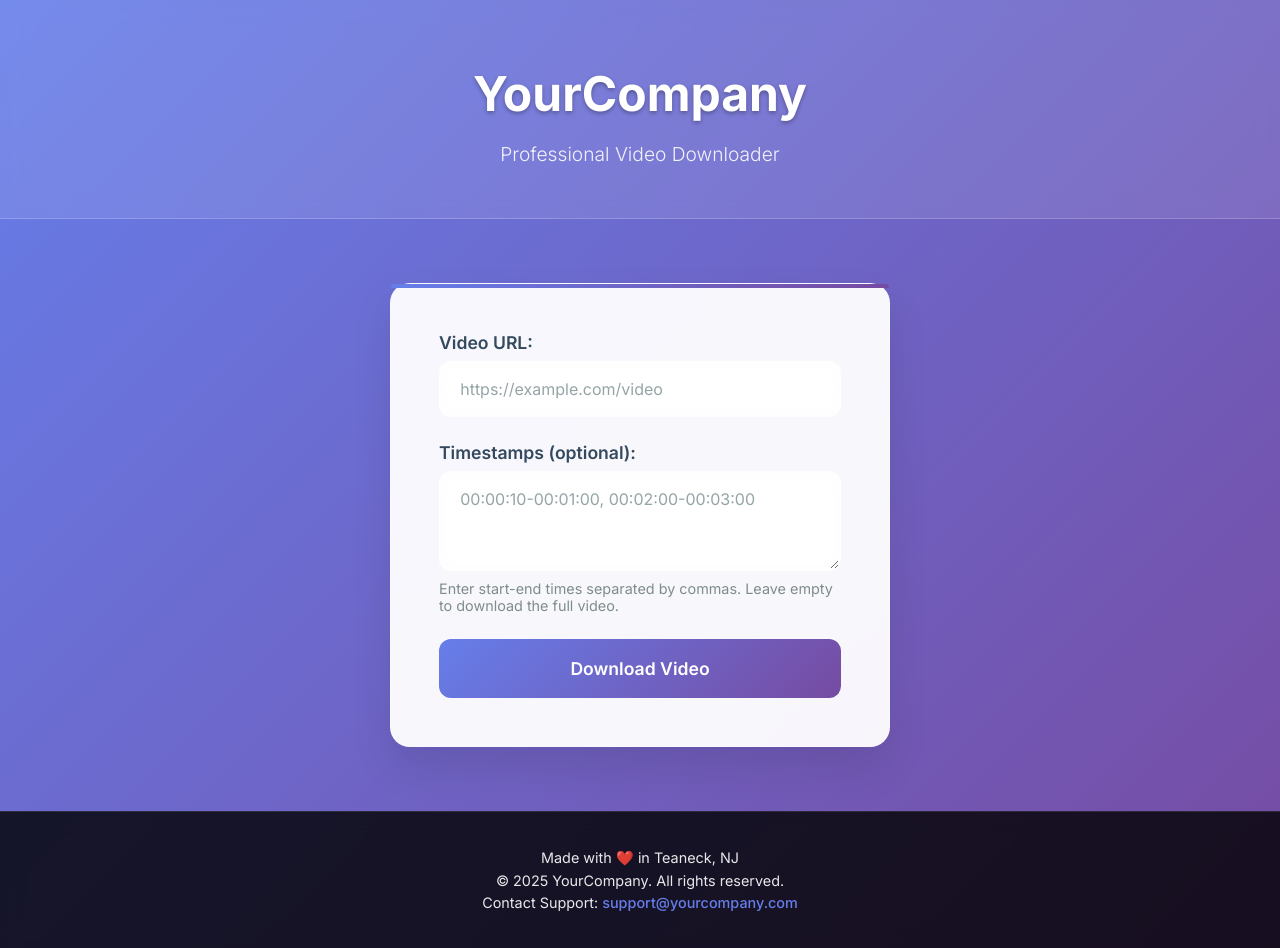
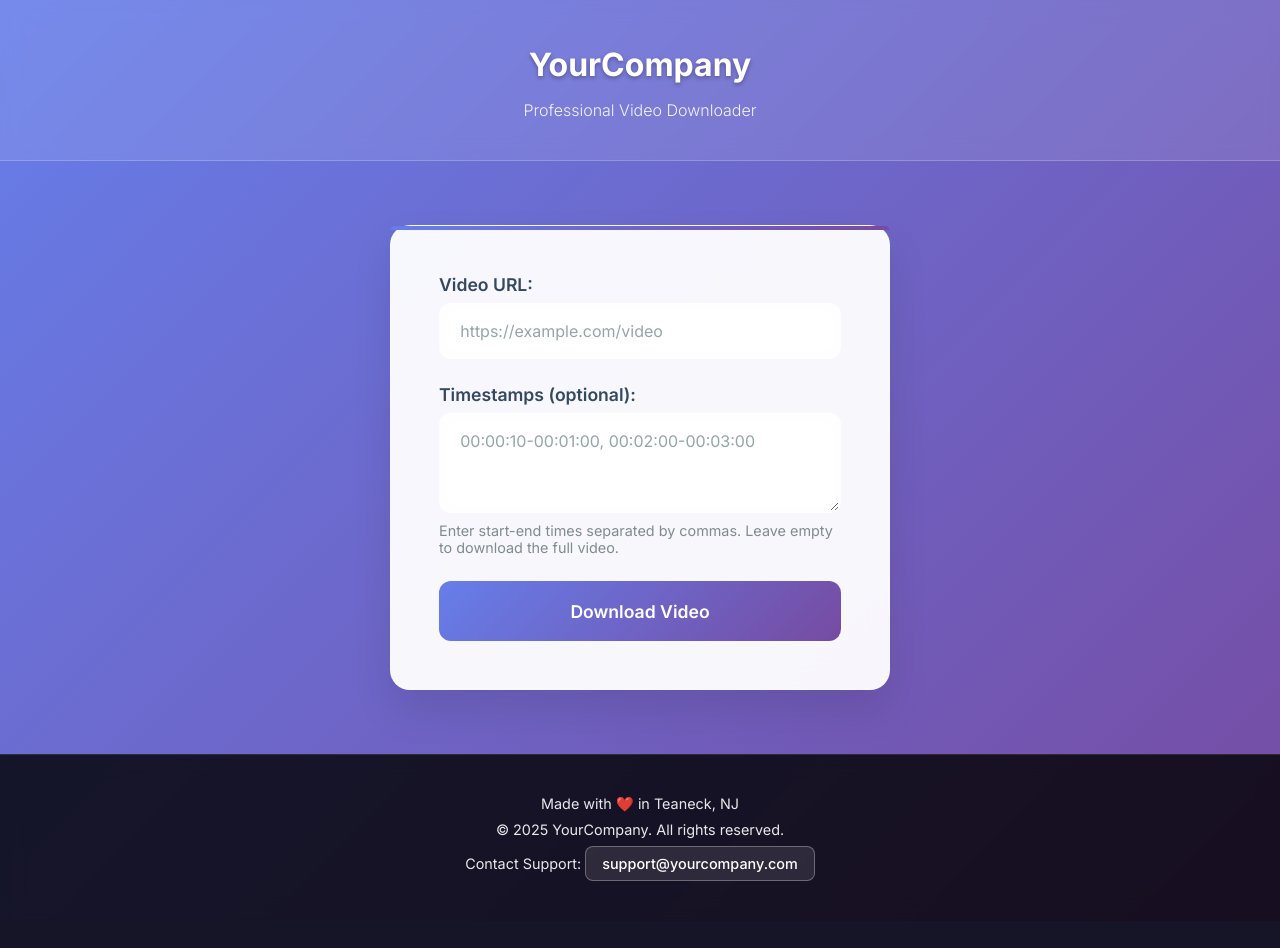
Before and after one commit to jacobrosenfeld/ytdlp-self-hosted, a Flask app: page / in a window 1280 px wide. After the commit the page ends 881 px from the top, so only its background shows below. Run offline with Flask 3, Linux system fonts and the light colour scheme.

Commit message:
fix: Adjust header size and footer contact button
- Reduce header font size from 3rem to 2rem and padding for better proportions
- Convert footer support link to a styled button for better UX
- Add contact button styling with hover effects

```diff
--- a/templates/index.html
+++ b/templates/index.html
@@ -24,19 +24,19 @@
             background: rgba(255, 255, 255, 0.1);
             backdrop-filter: blur(10px);
             border-bottom: 1px solid rgba(255, 255, 255, 0.2);
-            padding: 2rem 0;
+            padding: 1.5rem 0;
             text-align: center;
         }
         .hero h1 {
             color: white;
             font-weight: 700;
-            font-size: 3rem;
+            font-size: 2rem;
             margin-bottom: 0.5rem;
             text-shadow: 0 2px 4px rgba(0,0,0,0.3);
         }
         .hero p {
             color: rgba(255, 255, 255, 0.9);
-            font-size: 1.2rem;
+            font-size: 1rem;
             font-weight: 300;
         }
         .container {
@@ -167,8 +167,23 @@
             max-width: 600px;
             margin: 0 auto;
         }
-        .footer-content p {
-            margin: 5px 0;
+                .footer-content p {
+            margin: 0.5rem 0;
+        }
+        .contact-btn {
+            background: rgba(255, 255, 255, 0.1);
+            color: white;
+            border: 1px solid rgba(255, 255, 255, 0.3);
+            padding: 0.5rem 1rem;
+            border-radius: 8px;
+            text-decoration: none;
+            font-weight: 500;
+            transition: all 0.3s ease;
+            display: inline-block;
+        }
+        .contact-btn:hover {
+            background: rgba(255, 255, 255, 0.2);
+            border-color: rgba(255, 255, 255, 0.5);
         }
     </style>
 </head>
@@ -206,7 +221,7 @@
         <div class="footer-content">
             <p>Made with ❤️ in {{ location }}</p>
             <p>© {{ current_year }} {{ company_short_name }}. All rights reserved.</p>
-            <p>Contact Support: <a href="mailto:{{ support_email }}">{{ support_email }}</a></p>
+            <p>Contact Support: <a href="mailto:{{ support_email }}" class="contact-btn">{{ support_email }}</a></p>
         </div>
     </footer>
 </body>
```
Also changed, not shown: templates/result.html (+19 -4 lines).
